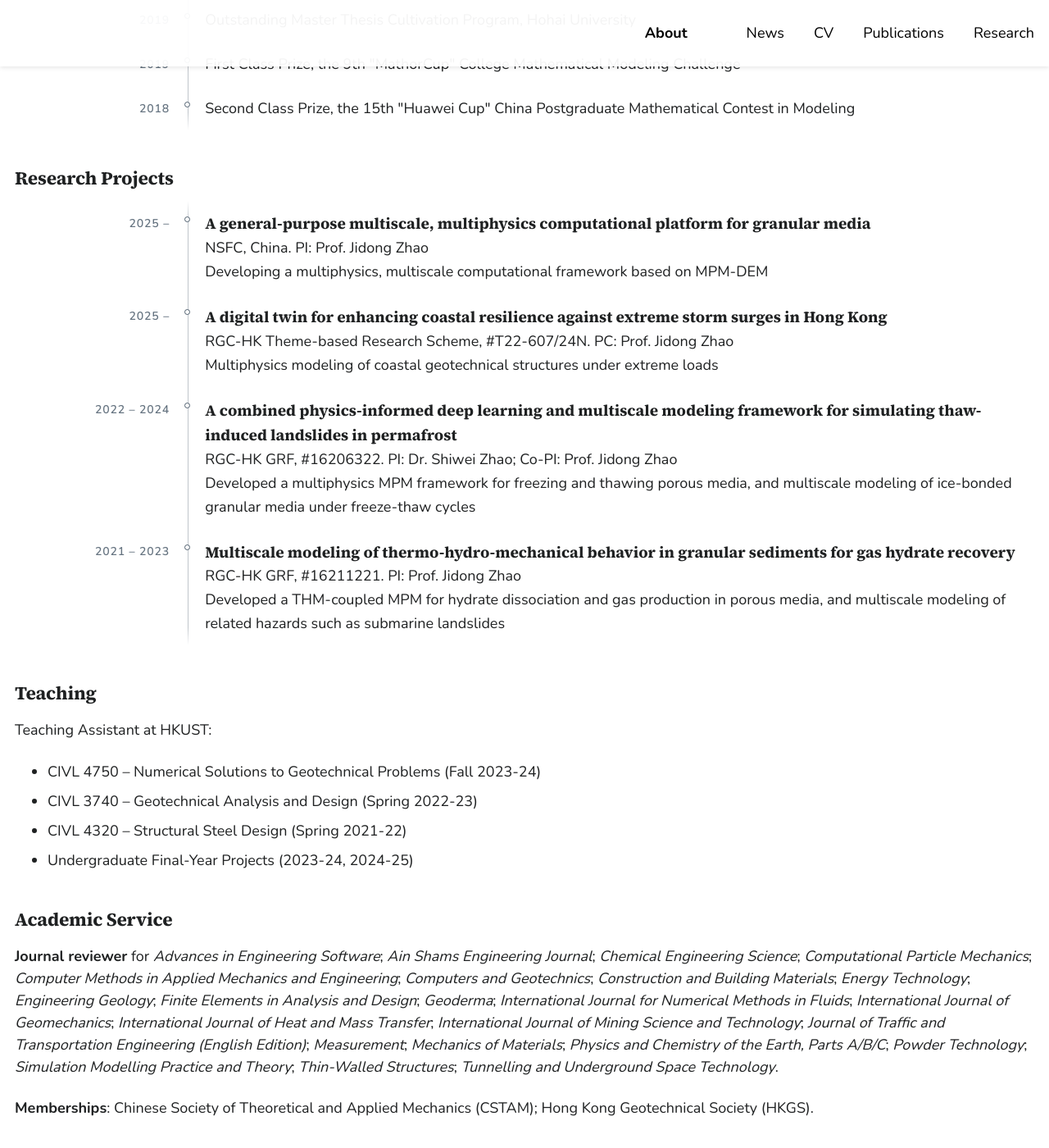
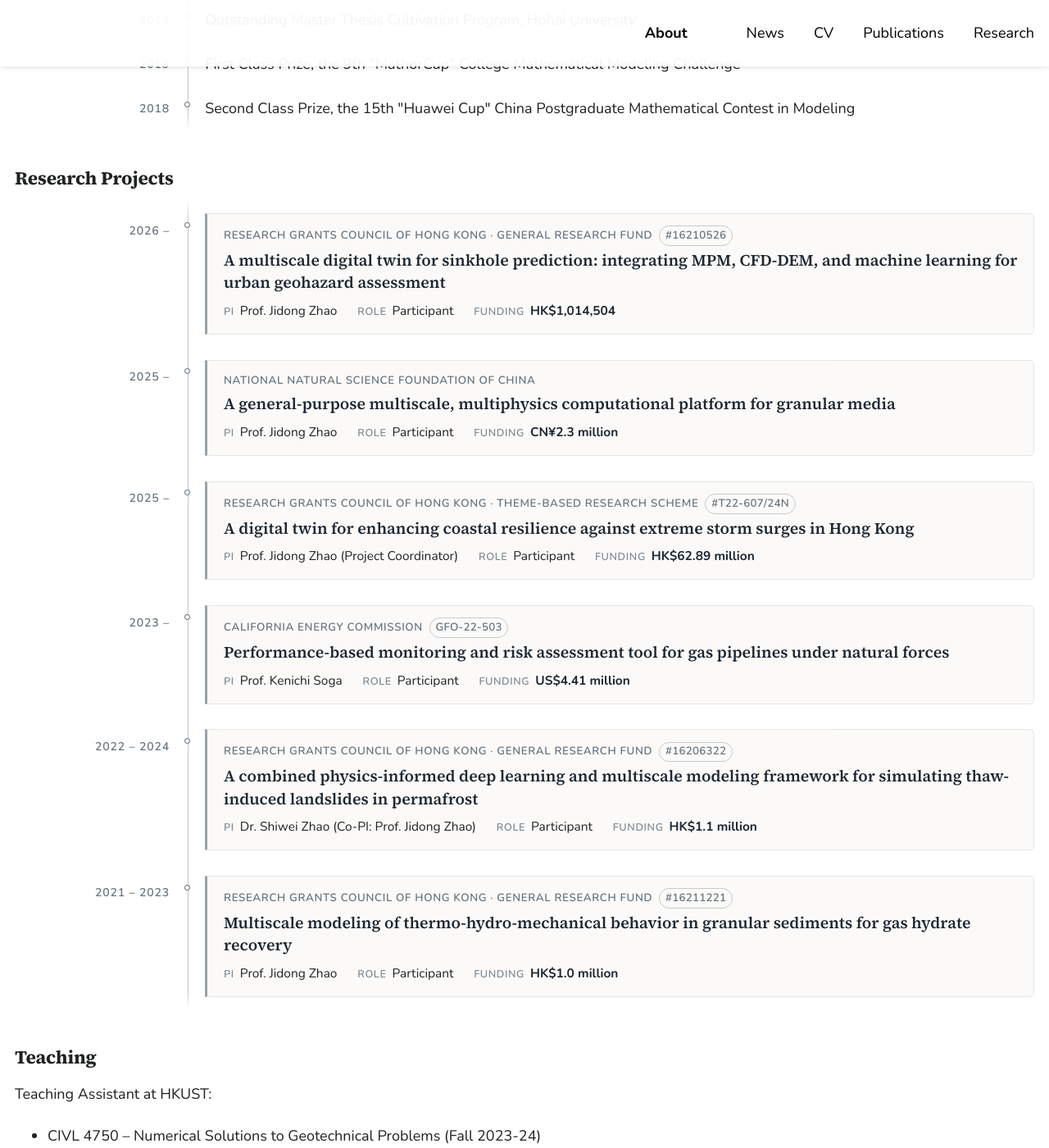
Before and after one commit to yujidu/yujidu.github.io, a Jekyll site: the page built from _pages/cv.md, in a window 1280 px wide and 1400 px high, scrolled down 2338 px. Shown: the whole window at 82% size. Built offline with Jekyll 4.4.1, drawn with Linux system fonts in a browser that asks for light colours; some web fonts are replaced.

Commit message:
CV research projects: role, funding, two new projects, card design
Co-Authored-By: Claude Opus 5.5 <noreply@anthropic.com>
Claude-Session: https://claude.ai/code/session_01Vw9tGnbWFVNDt9UXvET6V8

```diff
--- a/_pages/cv.md
+++ b/_pages/cv.md
@@ -50,11 +50,37 @@ Honors & Awards
 
 Research Projects
 -----
-<ul class="cv-timeline">
-  <li><span class="cv-timeline__date">2025 – </span><div class="cv-timeline__body"><strong>A general-purpose multiscale, multiphysics computational platform for granular media</strong><br>NSFC, China. PI: Prof. Jidong Zhao<br>Developing a multiphysics, multiscale computational framework based on MPM-DEM</div></li>
-  <li><span class="cv-timeline__date">2025 – </span><div class="cv-timeline__body"><strong>A digital twin for enhancing coastal resilience against extreme storm surges in Hong Kong</strong><br>RGC-HK Theme-based Research Scheme, #T22-607/24N. PC: Prof. Jidong Zhao<br>Multiphysics modeling of coastal geotechnical structures under extreme loads</div></li>
-  <li><span class="cv-timeline__date">2022 – 2024</span><div class="cv-timeline__body"><strong>A combined physics-informed deep learning and multiscale modeling framework for simulating thaw-induced landslides in permafrost</strong><br>RGC-HK GRF, #16206322. PI: Dr. Shiwei Zhao; Co-PI: Prof. Jidong Zhao<br>Developed a multiphysics MPM framework for freezing and thawing porous media, and multiscale modeling of ice-bonded granular media under freeze-thaw cycles</div></li>
-  <li><span class="cv-timeline__date">2021 – 2023</span><div class="cv-timeline__body"><strong>Multiscale modeling of thermo-hydro-mechanical behavior in granular sediments for gas hydrate recovery</strong><br>RGC-HK GRF, #16211221. PI: Prof. Jidong Zhao<br>Developed a THM-coupled MPM for hydrate dissociation and gas production in porous media, and multiscale modeling of related hazards such as submarine landslides</div></li>
+<ul class="cv-timeline cv-timeline--projects">
+  <li class="cv-proj"><span class="cv-timeline__date">2026 – </span><div class="cv-timeline__body">
+    <div class="cv-proj__funder">Research Grants Council of Hong Kong · General Research Fund<span class="cv-proj__grant">#16210526</span></div>
+    <strong class="cv-proj__title">A multiscale digital twin for sinkhole prediction: integrating MPM, CFD-DEM, and machine learning for urban geohazard assessment</strong>
+    <dl class="cv-proj__facts"><div><dt>PI</dt><dd>Prof. Jidong Zhao</dd></div><div><dt>Role</dt><dd>Participant</dd></div><div><dt>Funding</dt><dd class="cv-proj__amount">HK$1,014,504</dd></div></dl>
+  </div></li>
+  <li class="cv-proj"><span class="cv-timeline__date">2025 – </span><div class="cv-timeline__body">
+    <div class="cv-proj__funder">National Natural Science Foundation of China</div>
+    <strong class="cv-proj__title">A general-purpose multiscale, multiphysics computational platform for granular media</strong>
+    <dl class="cv-proj__facts"><div><dt>PI</dt><dd>Prof. Jidong Zhao</dd></div><div><dt>Role</dt><dd>Participant</dd></div><div><dt>Funding</dt><dd class="cv-proj__amount">CN¥2.3 million</dd></div></dl>
+  </div></li>
+  <li class="cv-proj"><span class="cv-timeline__date">2025 – </span><div class="cv-timeline__body">
+    <div class="cv-proj__funder">Research Grants Council of Hong Kong · Theme-based Research Scheme<span class="cv-proj__grant">#T22-607/24N</span></div>
+    <strong class="cv-proj__title">A digital twin for enhancing coastal resilience against extreme storm surges in Hong Kong</strong>
+    <dl class="cv-proj__facts"><div><dt>PI</dt><dd>Prof. Jidong Zhao (Project Coordinator)</dd></div><div><dt>Role</dt><dd>Participant</dd></div><div><dt>Funding</dt><dd class="cv-proj__amount">HK$62.89 million</dd></div></dl>
+  </div></li>
+  <li class="cv-proj"><span class="cv-timeline__date">2023 – </span><div class="cv-timeline__body">
+    <div class="cv-proj__funder">California Energy Commission<span class="cv-proj__grant">GFO-22-503</span></div>
+    <strong class="cv-proj__title">Performance-based monitoring and risk assessment tool for gas pipelines under natural forces</strong>
+    <dl class="cv-proj__facts"><div><dt>PI</dt><dd>Prof. Kenichi Soga</dd></div><div><dt>Role</dt><dd>Participant</dd></div><div><dt>Funding</dt><dd class="cv-proj__amount">US$4.41 million</dd></div></dl>
+  </div></li>
+  <li class="cv-proj"><span class="cv-timeline__date">2022 – 2024</span><div class="cv-timeline__body">
+    <div class="cv-proj__funder">Research Grants Council of Hong Kong · General Research Fund<span class="cv-proj__grant">#16206322</span></div>
+    <strong class="cv-proj__title">A combined physics-informed deep learning and multiscale modeling framework for simulating thaw-induced landslides in permafrost</strong>
+    <dl class="cv-proj__facts"><div><dt>PI</dt><dd>Dr. Shiwei Zhao (Co-PI: Prof. Jidong Zhao)</dd></div><div><dt>Role</dt><dd>Participant</dd></div><div><dt>Funding</dt><dd class="cv-proj__amount">HK$1.1 million</dd></div></dl>
+  </div></li>
+  <li class="cv-proj"><span class="cv-timeline__date">2021 – 2023</span><div class="cv-timeline__body">
+    <div class="cv-proj__funder">Research Grants Council of Hong Kong · General Research Fund<span class="cv-proj__grant">#16211221</span></div>
+    <strong class="cv-proj__title">Multiscale modeling of thermo-hydro-mechanical behavior in granular sediments for gas hydrate recovery</strong>
+    <dl class="cv-proj__facts"><div><dt>PI</dt><dd>Prof. Jidong Zhao</dd></div><div><dt>Role</dt><dd>Participant</dd></div><div><dt>Funding</dt><dd class="cv-proj__amount">HK$1.0 million</dd></div></dl>
+  </div></li>
 </ul>
 
 Teaching
--- a/_sass/_home.scss
+++ b/_sass/_home.scss
@@ -1119,3 +1119,105 @@ $cv-ink: #4a5a6a;
     margin: 0;
   }
 }
+
+/* CV research projects: a small card per project */
+.cv-timeline--projects li {
+  padding: 0.85em 0;
+
+  &::before {
+    top: 1.45em;
+  }
+}
+
+.cv-timeline--projects .cv-timeline__date {
+  padding-top: 0.75em;
+}
+
+.cv-proj .cv-timeline__body {
+  position: relative;
+  padding: 0.8em 1em 0.85em 1.1em;
+  background: #fbfaf8;
+  border: 1px solid rgba($cv-ink, 0.12);
+  border-left: 3px solid rgba($cv-ink, 0.55);
+  border-radius: 0 6px 6px 0;
+  transition: box-shadow 0.2s, border-color 0.2s;
+}
+
+.cv-proj:hover .cv-timeline__body {
+  box-shadow: 0 3px 14px rgba(0, 0, 0, 0.06);
+  border-left-color: $cv-ink;
+}
+
+.cv-proj__funder {
+  display: flex;
+  flex-wrap: wrap;
+  align-items: baseline;
+  gap: 0.6em;
+  font-size: 0.74em;
+  font-weight: 600;
+  letter-spacing: 0.05em;
+  text-transform: uppercase;
+  color: rgba($cv-ink, 0.85);
+  margin-bottom: 0.3em;
+}
+
+.cv-proj__grant {
+  padding: 0.05em 0.5em;
+  border: 1px solid rgba($cv-ink, 0.3);
+  border-radius: 999px;
+  letter-spacing: 0.02em;
+  text-transform: none;
+  font-variant-numeric: tabular-nums;
+}
+
+.cv-proj .cv-proj__title {
+  display: block;
+  font-family: $serif;
+  font-size: 1.08em;
+  line-height: 1.4;
+  font-weight: 600;
+  color: #1d2733;
+}
+
+.cv-proj__facts {
+  display: flex;
+  flex-wrap: wrap;
+  gap: 0.35em 1.6em;
+  margin: 0.55em 0 0;
+  font-size: 0.86em;
+
+  div {
+    display: flex;
+    gap: 0.45em;
+    align-items: baseline;
+  }
+
+  dt {
+    margin: 0;
+    font-size: 0.82em;
+    font-weight: 600;
+    letter-spacing: 0.05em;
+    text-transform: uppercase;
+    color: rgba($cv-ink, 0.7);
+  }
+
+  dd {
+    margin: 0;
+  }
+}
+
+.cv-proj__amount {
+  font-weight: 700;
+  color: #1d2733;
+  font-variant-numeric: tabular-nums;
+}
+
+@media (max-width: 600px) {
+  .cv-timeline--projects .cv-timeline__date {
+    padding-top: 0;
+  }
+
+  .cv-timeline--projects li::before {
+    top: 1.1em;
+  }
+}
```
